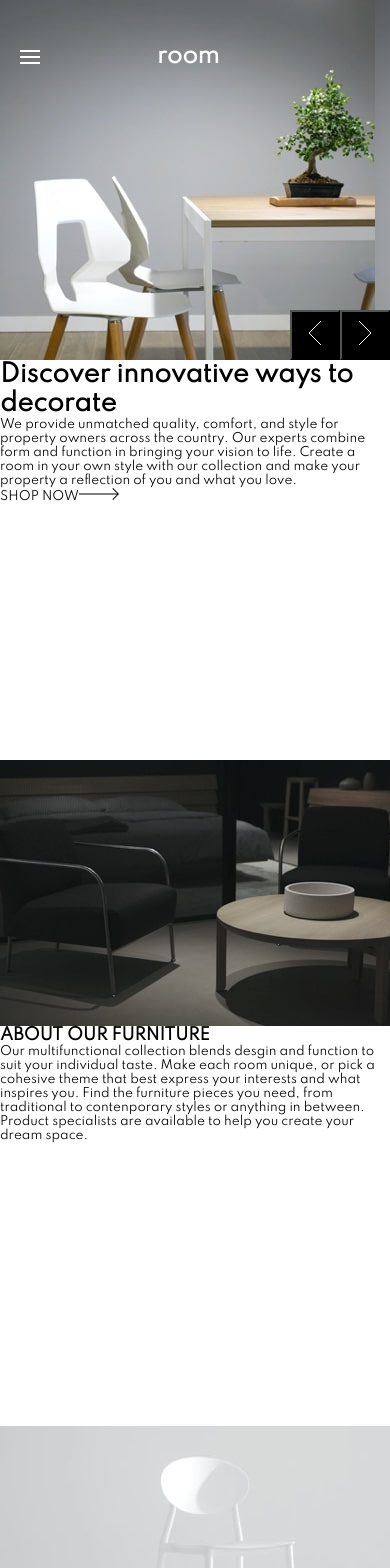
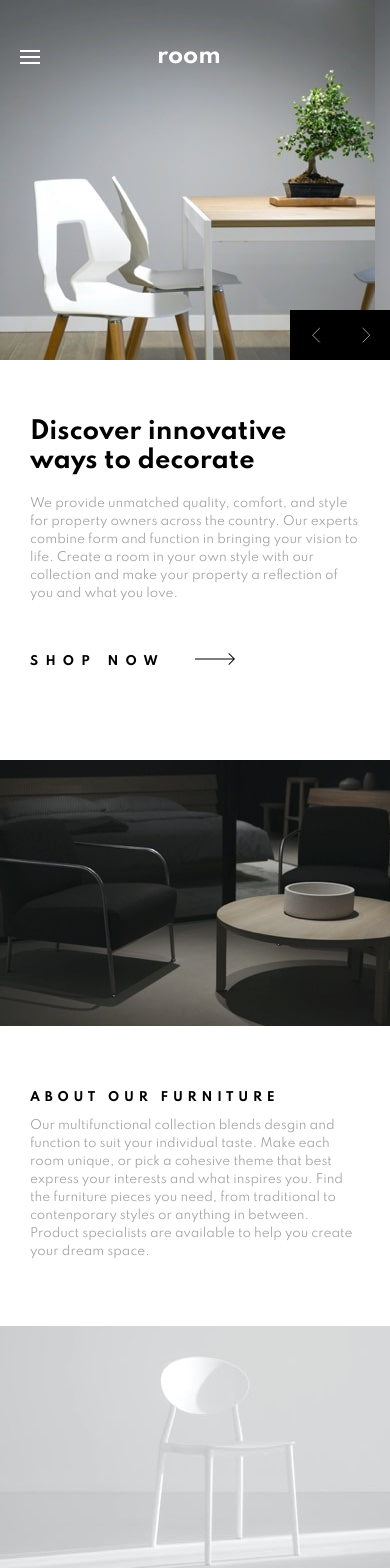
Before and after one commit to brandonrainey/room-homepage, a Next.js app: page / in a window 390 px wide. Shown: the top 1568 px of the page. Built offline with nearby package versions, Linux system fonts and the light colour scheme.

Commit message:
close to finish basic mobile styling

```diff
--- a/pages/index.js
+++ b/pages/index.js
@@ -3,6 +3,8 @@ import React, { useState } from 'react'
 
 export default function Home() {
   const [heroImg, setHeroImg] = useState(0)
+
+
 
   function changeImg() {
     if (heroImg === 0) {
@@ -14,6 +16,18 @@ export default function Home() {
     if (heroImg === 2) {
       return 'hero-3'
     }
+
+  function leftClick() {
+    if (heroImg != 0) {
+      setHeroImg(heroImg - 1)
+    }
+  }
+
+  function rightClick() {
+    if (heroImg != 2) {
+      setHeroImg(heroImg + 1)
+    }
+  }
   }
   return (
     <div className='mainContainer'>
@@ -23,13 +37,13 @@ export default function Home() {
           </svg></div>
         <div className='title'>room</div>
         <div className='heroNav'>
-          <button className='leftButton'>
-            <svg width="14" height="24" xmlns="http://www.w3.org/2000/svg">
+          <button className='leftButton' >
+            <svg width="14" height="24" xmlns="http://www.w3.org/2000/svg" viewBox="0 -10 10 40">
               <path d="M13 0L1 12l12 12" stroke="#FFF" fill="none" fill-rule="evenodd" />
             </svg>
           </button>
-          <button className='rightButton'>
-            <svg width="14" height="24" xmlns="http://www.w3.org/2000/svg">
+          <button className='rightButton' >
+            <svg width="14" height="24" xmlns="http://www.w3.org/2000/svg" viewBox="0 -10 10 40">
               <path d="M1 0l12 12L1 24" stroke="#FFF" fill="none" fill-rule="evenodd" />
             </svg>
           </button>
@@ -42,7 +56,7 @@ export default function Home() {
         in bringing your vision to life. Create a room in your own style with our collection
         and make your property a reflection of you and what you love.
         </div>
-        <div className='shopButton'>SHOP NOW<span><svg width="40" height="12" xmlns="http://www.w3.org/2000/svg">
+        <div className='shopButton'>SHOP NOW<span><svg width="40" height="12" xmlns="http://www.w3.org/2000/svg" className='arrowIcon'>
           <path d="M34.05 0l5.481 5.527h.008v.008L40 6l-.461.465v.063l-.062-.001L34.049 12l-.662-.668 4.765-4.805H0v-1h38.206l-4.82-4.86L34.05 0z" fill="#000" fill-rule="nonzero" />
           </svg></span>
         </div>
--- a/styles/globals.css
+++ b/styles/globals.css
@@ -1,15 +1,17 @@
 @import url('https://fonts.googleapis.com/css2?family=Spartan&display=swap');
+@import url('https://fonts.googleapis.com/css2?family=Spartan:wght@700&display=swap');
 
 html,
 body {
   padding: 0;
   margin: 0;
-  height: 100%
+  height: 100%;
+  font-family: 'Spartan';
 }
 
 * {
   box-sizing: border-box;
-  font-family: 'Spartan';
+
   font-size: 12px;
 }
 
@@ -44,36 +46,62 @@ body {
   background: url(../public/images/mobile-image-hero-1.jpg);
 }
 
+.hero-2 {
+  background: url(../public/images/mobile-image-hero-2.jpg);
+}
+
+.hero-3 {
+  background: url(../public/images/mobile-image-hero-3.jpg);
+}
+
 .heroNav {
 
   margin-left: auto;
   margin-top: auto;
 }
 
+.leftArrow {
+
+}
+
 .leftButton {
   height: 50px;
   width: 50px;
   background: black;
+  border: none;
 }
 
 .rightButton {
   height: 50px;
   width: 50px;
   background: black;
-
+  border: none;
 }
 
 .cell-2 {
   display: flex;
   flex-direction: column;
   height: 400px;
-
-
+  padding-left: 30px;
+  padding-right: 30px;
+  justify-content: center;
 }
 
 .mainHeader {
   font-size: 24px;
+  font-weight: 600;
+  margin-bottom: 20px;
+}
+
+.shopButton {
+  letter-spacing: 0.6rem;
   font-weight: 700;
+  height: 50px;
+  margin-top: 50px;
+}
+
+.arrowIcon {
+  margin-left: 30px;
 }
 
 .cell-3 {
@@ -86,13 +114,17 @@ body {
 .cell-4 {
   display: flex;
   flex-direction: column;
-  height: 400px;
-
+  height: 300px;
+  padding-left: 30px;
+  padding-right: 30px;
+  justify-content: center;
 }
 
 .subHeader {
-  font-size: 16px;
-  font-weight: 700;
+  font-size: 12px;
+  font-weight:700;
+  letter-spacing: 0.4rem;
+  margin-bottom: 12px;
 }
 
 .cell-5 {
@@ -101,3 +133,8 @@ body {
 
   background: url(../public/images/image-about-light.jpg)
 }
+
+.description {
+  color: hsl(0, 0%, 63%);
+  line-height: 1.5;
+}
```
